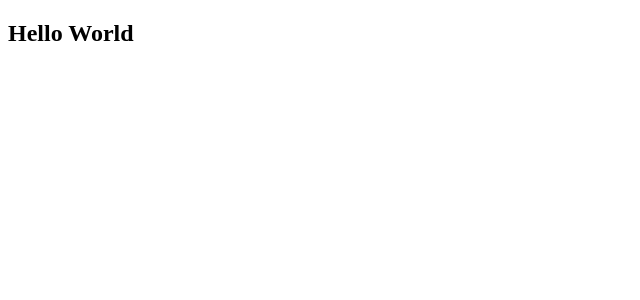
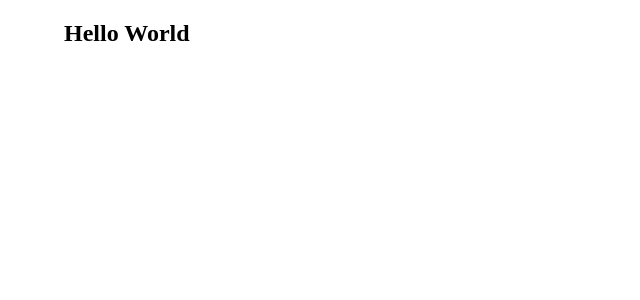
Before and after one commit to nicopasq/todo_client, a React (Create React App) app: page / in a window 1280 px wide. Shown: the top 300 px of the page, without its empty margins (0-640 px from the left). Built offline with nearby package versions, Linux system fonts and the light colour scheme.

Commit message:
Added a TaskBlock component.

```diff
--- a/package.json
+++ b/package.json
@@ -3,6 +3,9 @@
   "version": "0.1.0",
   "private": true,
   "dependencies": {
+    "@emotion/react": "^11.11.1",
+    "@emotion/styled": "^11.11.0",
+    "@mui/joy": "^5.0.0-alpha.84",
     "@testing-library/jest-dom": "^5.16.5",
     "@testing-library/react": "^13.4.0",
     "@testing-library/user-event": "^13.5.0",
--- a/src/components/App.js
+++ b/src/components/App.js
@@ -1,8 +1,13 @@
 import React from "react";
+import TaskBlock from "./TaskBlock";
+import { Container } from "@mui/joy";
 
 function App (){
     return (
-        <h2>Hello World</h2>
+        <Container>
+            <h2>Hello World</h2>
+            <TaskBlock taskList={['Tasks will come from API']}/>
+        </Container>
     )
 }
 
--- /dev/null
+++ b/src/components/TaskBlock.js
@@ -0,0 +1,17 @@
+// Rectangular block that will display the tasks
+// Each task will be able to be completed or deleted
+// Each tasks will be editable
+// Tasks come from fetch request to API
+import { Sheet } from "@mui/joy";
+import React from "react";
+
+function TaskBlock({taskList}){
+    const tasks = taskList.map(task => task)
+    return (
+        <Sheet color="primary" variant="soft">
+
+        </Sheet>
+        )
+    }
+
+    export default TaskBlock;
```
Also changed, not shown: 1 other file (tests, documents, lock files or other folders).
